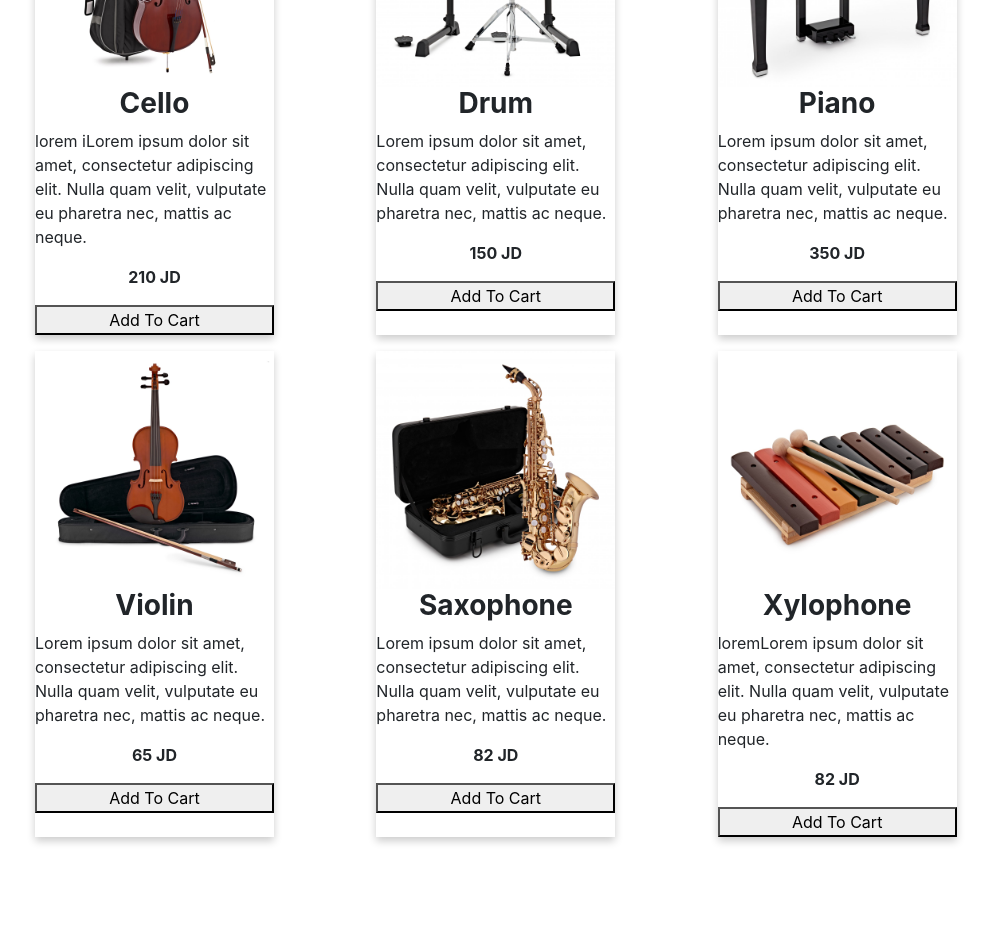
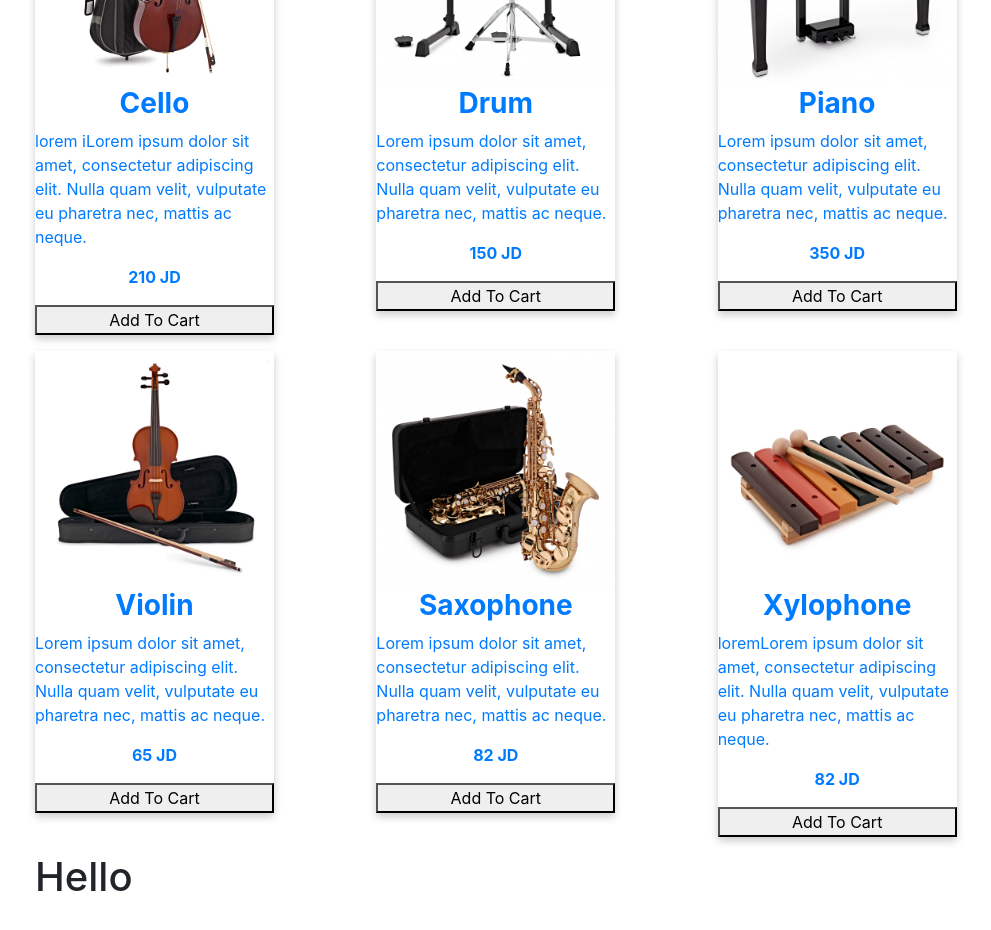
Before and after one commit to nashmi-team/React-E-commerce, a React (Create React App) app: page /shop in a window 1280 px wide. Shown: the part 280-1210 px from the top of the page, without its empty margins (93-1084 px from the left). Built offline with nearby package versions, Linux system fonts and the light colour scheme.

Commit message:
first push

```diff
--- a/src/App.js
+++ b/src/App.js
@@ -6,6 +6,7 @@ import { CartProvider } from "react-use-cart";
 import Shop from "./components/Shop/Shop";
 import Cart from "./components/Cart/Cart";
 import Home from "./components/Home/Home";
+import SingleProduct from "./components/SingleProduc/SingleProduct";
 const App = () => {
   // All State
   return (
@@ -20,6 +21,9 @@ const App = () => {
             <Route path="/shop">
               <Shop />
             </Route>
+            <Route path="/Product/:id">
+            <SingleProduct />
+            </Route>
           </Switch>
         </CartProvider>
       </Router>
--- a/src/components/Shop/Product/Product.js
+++ b/src/components/Shop/Product/Product.js
@@ -1,10 +1,14 @@
 import React from "react";
 import "./Product.css";
 import { useCart } from "react-use-cart";
+import { Link } from "react-router-dom";
+import { BrowserRouter as Router } from "react-router-dom";
+
 const Product = (props) => {
   const { addItem } = useCart();
 
   return (
+    <Link to={`/Product/${props.id}`}>
     <div className="productCard">
       <img src={props.src} alt={props.alt} />
       <h3>{props.productName}</h3>
@@ -14,6 +18,8 @@ const Product = (props) => {
         Add To Cart
       </button>
     </div>
+    </Link>
+
   );
 };
 export default Product;
--- a/src/components/Shop/Shop.js
+++ b/src/components/Shop/Shop.js
@@ -1,4 +1,5 @@
 import React from "react";
+import SingleProduct from "../SingleProduc/SingleProduct";
 import data from "./Data";
 import Product from "./Product/Product";
 import "./Shop.css";
@@ -15,9 +16,12 @@ const Shop = () => {
           price={item.price}
           item={item}
           key={id}
+          id={item.id}
         />
       ))}
+      <SingleProduct />
     </div>
+
   );
 };
 export default Shop;
--- /dev/null
+++ b/src/components/SingleProduc/SingleProduct.js
@@ -0,0 +1,17 @@
+import React from 'react';
+import { useCart } from "react-use-cart";
+import { withRouter } from 'react-router';
+import { propTypes } from 'react-bootstrap/esm/Image';
+
+const SingleProduct = (props ) => {
+    const { addItem } = useCart();
+
+   return (
+     <div>
+ <h1>Hello {props.match.params.id}</h1>
+     </div>
+
+
+  );
+}
+export default withRouter(SingleProduct);
```
Also changed, not shown: src/components/SingleProduc/SingleProduct.scss (added).
